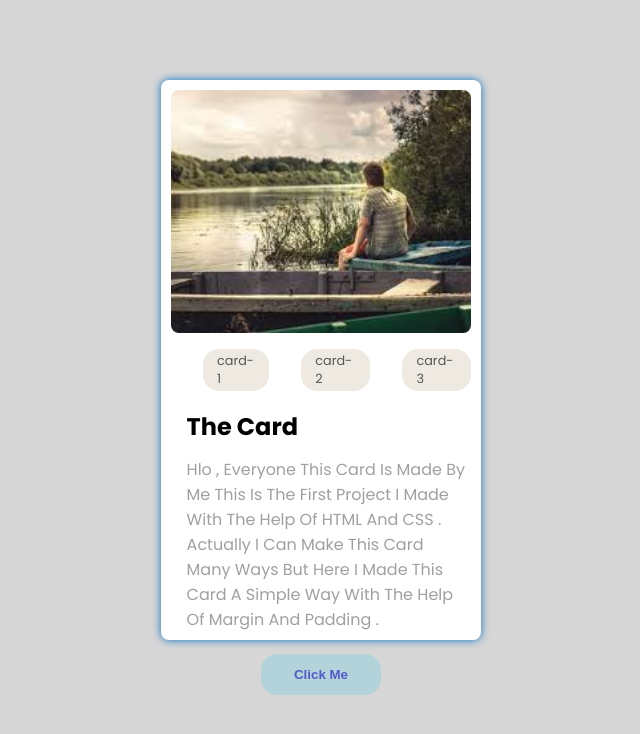
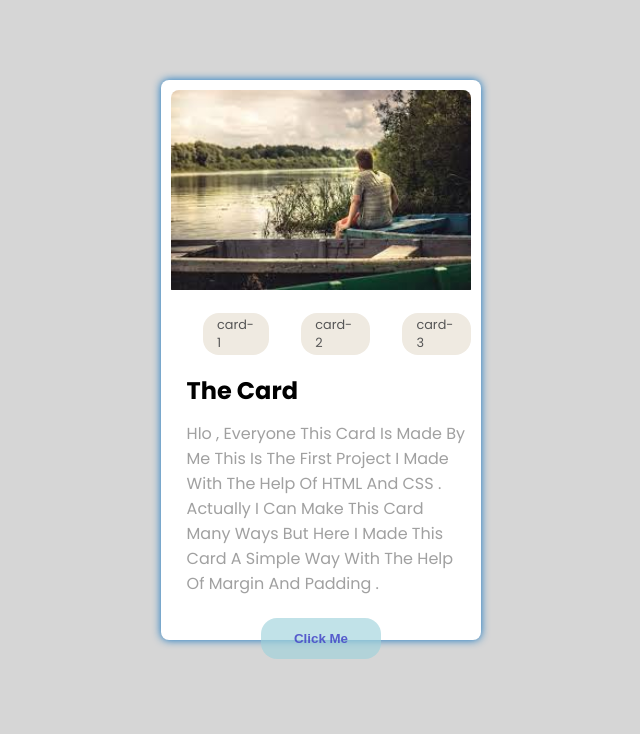
Before and after one commit to rohitdev-code/cardfolio-project, a plain HTML site: page index.html in a window 1280 px wide. Shown: the whole page, without its empty margins (319-959 px from the left). Drawn offline with Linux system fonts and the light colour scheme.

Commit message:
add max-height to .container

```diff
--- a/style.css
+++ b/style.css
@@ -9,7 +9,7 @@ body{
 }
 
 .container{
-    height: 70vh;
+   max-height: 70vh;
     width: 25vw;
     background-color: white;
     border-radius: 0.5rem;
```
